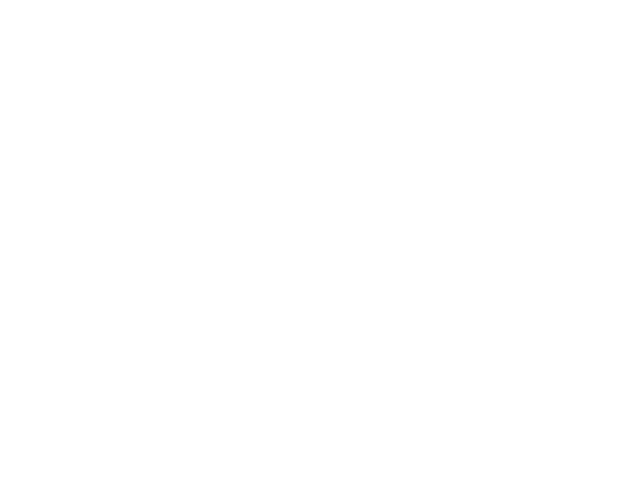
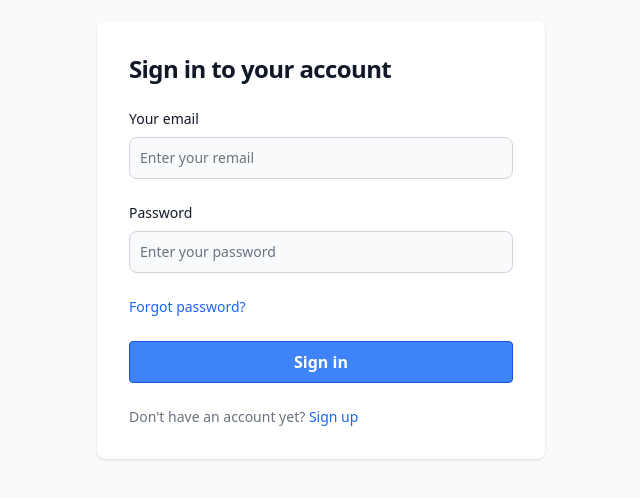
Before and after one commit to santoshernandezr/como-se-dice, a React (Create React App) app in the folder client/: page /signin in a window 1280 px wide. Before the commit this address had no page. Shown: the part 160-658 px from the top of the page, without its empty margins (319-959 px from the left). Built offline with nearby package versions, Linux system fonts and the light colour scheme.

Commit message:
Initial changes for the sign in form.

```diff
--- a/client/src/pages/App.js
+++ b/client/src/pages/App.js
@@ -7,6 +7,7 @@
 import TimedGameMode from './TimedGameMode';
 import ComingSoon from './ComingSoon';
 import DailyChallengeMode from './DailyChallengeMode';
+import SignIn from './SignIn';
 
 const App = () => {
   return (
@@ -18,6 +19,7 @@
            <Route path="/timedgamemode" element={<TimedGameMode />} />
            <Route path="/comingSoon" element={<ComingSoon />} />
            <Route path="/dailychallengemode" element={<DailyChallengeMode />} />
+           <Route path="/signin" element={<SignIn />} />
         </Routes>
      </>
   );
--- /dev/null
+++ b/client/src/pages/SignIn.js
@@ -0,0 +1,62 @@
+import React, { useState } from 'react'
+
+/**
+ * Sign in page. Will ask the user to input their email and password and it'll try to sign them into the game.
+ *
+ * @returns Sign in page.
+ */
+function SignIn() {
+
+    const[email, setEmail] = useState('');
+    const[password, setPassword] = useState('');
+
+    // Method that will make the post call to the backend to get see if we can register the user.
+    async function validateNewUser() {
+        console.log("My eamil: " + email)
+        console.log("My password: " + password)
+    }
+
+  return (
+    <div>
+        <section className="bg-gray-50 dark:bg-gray-900">
+            <div className="flex flex-col items-center justify-center px-6 py-8 mx-auto md:h-screen lg:py-0">
+            <div className="w-full bg-white rounded-lg shadow dark:border md:mt-0 sm:max-w-md xl:p-0 dark:bg-gray-800 dark:border-gray-700">
+                <div className="p-6 space-y-4 md:space-y-6 sm:p-8">
+
+                <h1 className="text-xl font-bold leading-tight tracking-tight text-gray-900 md:text-2xl dark:text-white">
+                    Sign in to your account
+                </h1>
+
+                <form className="space-y-4 md:space-y-6" onSubmit={validateNewUser}>
+                    <div>
+                        <label htmlFor="email" className="block mb-2 text-sm font-medium text-gray-900 dark:text-white">Your email</label>
+                        <input onChange={(e) => setEmail(e.target.value)} type="email" name="email" id="email" className="bg-gray-50 border border-gray-300 text-gray-900 sm:text-sm rounded-lg focus:ring-primary-600 focus:border-primary-600 block w-full p-2.5 dark:bg-gray-700 dark:border-gray-600 dark:placeholder-gray-400 dark:text-white dark:focus:ring-blue-500 dark:focus:border-blue-500" placeholder="Enter your remail" required=""></input>
+                    </div>
+
+                    <div>
+                        <label htmlFor="password" className="block mb-2 text-sm font-medium text-gray-900 dark:text-white">Password</label>
+                        <input onChange={(e) => setPassword(e.target.value)} type="password" name="password" id="password" placeholder="Enter your password" className="bg-gray-50 border border-gray-300 text-gray-900 sm:text-sm rounded-lg focus:ring-primary-600 focus:border-primary-600 block w-full p-2.5 dark:bg-gray-700 dark:border-gray-600 dark:placeholder-gray-400 dark:text-white dark:focus:ring-blue-500 dark:focus:border-blue-500" required=""></input>
+                    </div>
+
+                    <div className="flex items-center justify-between">
+                        <a href="/comingsoon" className="text-sm text-blue-600 font-medium text-primary-600 hover:underline dark:text-primary-500">Forgot password?</a>
+                    </div>
+
+                    <button type="submit" className="w-full bg-blue-500 hover:bg-blue-700 text-white font-bold py-2 px-4 border border-blue-700 rounded">
+                        Sign in
+                    </button>
+
+                    <p className="text-sm font-light text-gray-500 dark:text-gray-400">
+                        Don't have an account yet? <a href="/comingsoon" className="font-medium text-blue-600 text-primary-600 hover:underline dark:text-primary-500">Sign up</a>
+                    </p>
+                </form>
+
+                </div>
+            </div>
+            </div>
+        </section>
+    </div>
+  )
+}
+
+export default SignIn
```
